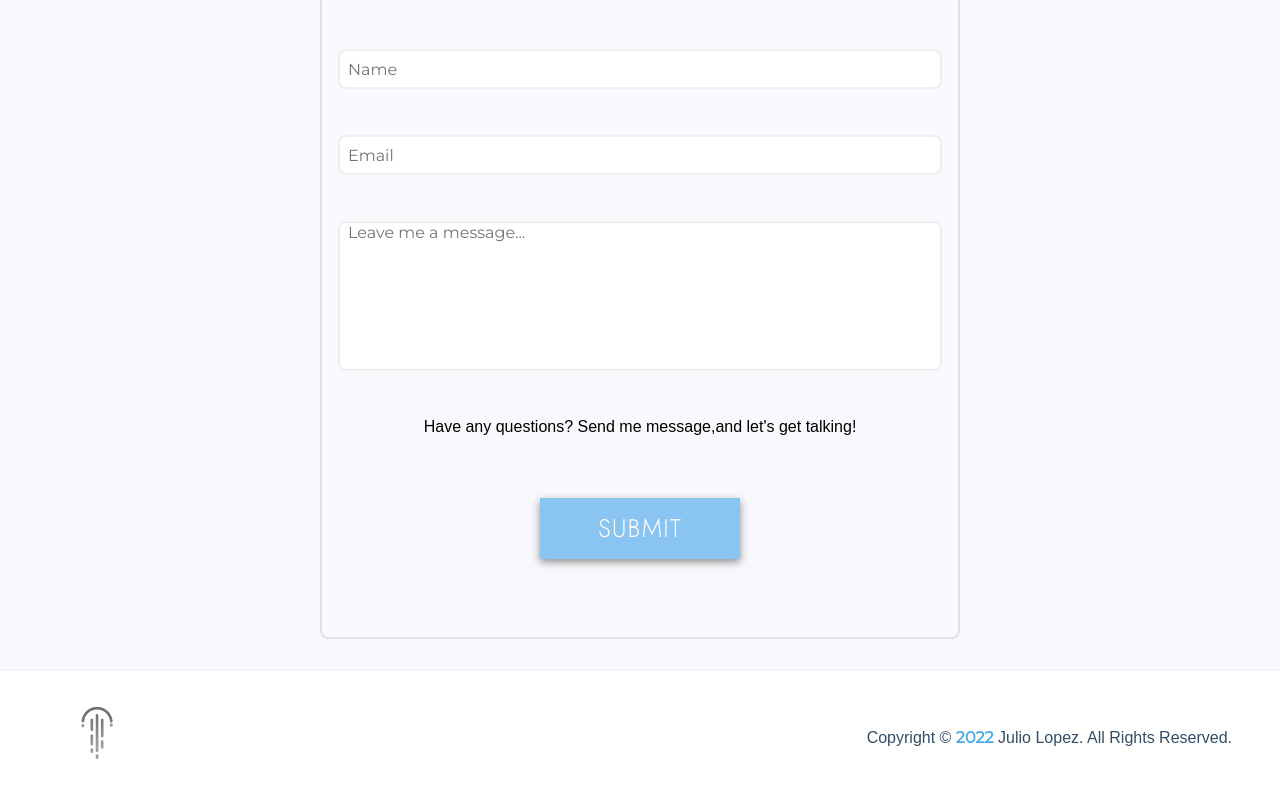
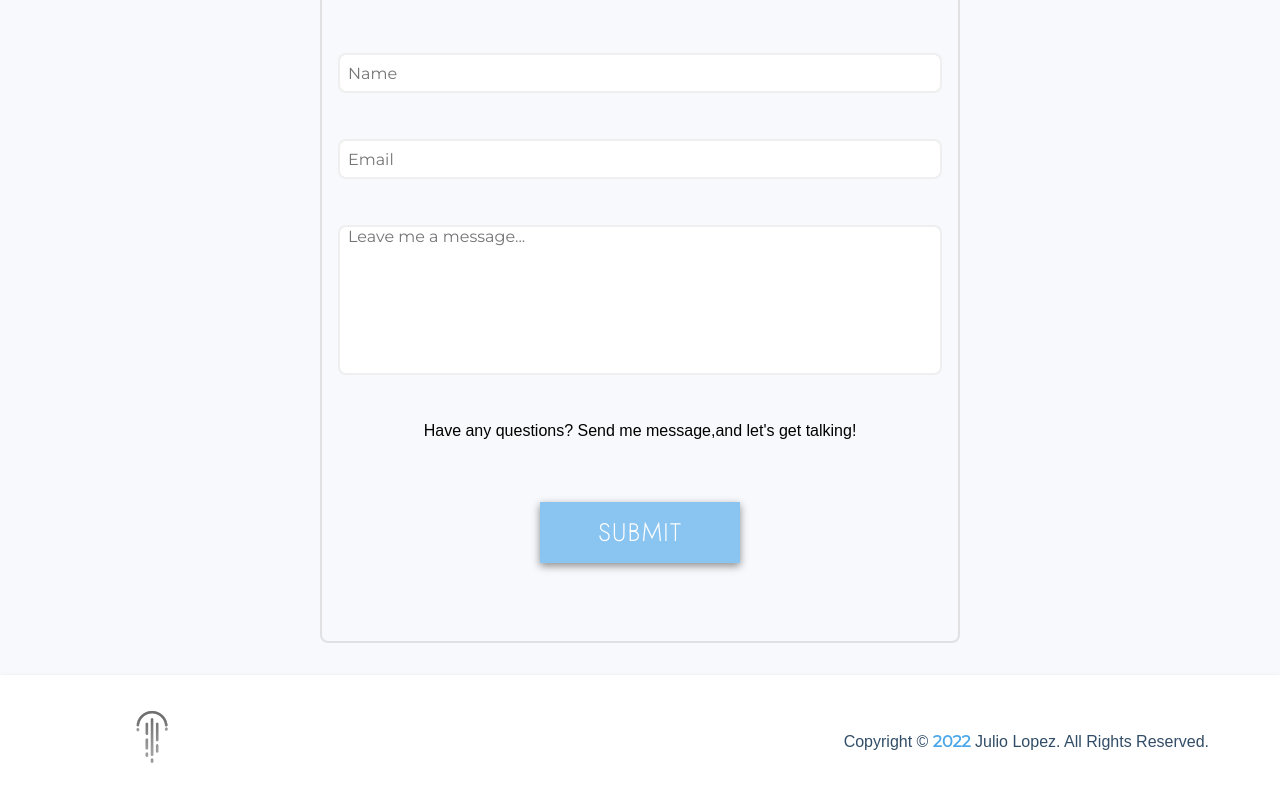
Before and after one commit to JulioCLop/my-website, a React (Create React App) app: page /contact in a window 1280 px wide. Shown: the part 826-1626 px from the top of the page. Built offline with nearby package versions, Linux system fonts and the light colour scheme.

Commit message:
made logo into link, and change footer responsiveness

```diff
--- a/src/components/Footer/FooterComponent.js
+++ b/src/components/Footer/FooterComponent.js
@@ -17,7 +17,6 @@ const FooterComponent = () => {
 
   return (
     <footer  className={`${classes.footer} ${darkMode && classes['darkMode-footer']}`}>
-
       <div className={classes.footContainer}>
         <div className={classes["footContainer-image"]}>
           <div className={classes["foot-image"]}>
--- a/src/components/Footer/FooterComponent.module.css
+++ b/src/components/Footer/FooterComponent.module.css
@@ -12,6 +12,8 @@
 }
 .footContainer{
   height: 100%;
+  max-width: 1170px;
+  margin: 0 auto;
   padding: 0rem 1rem;
   display: flex;
   justify-content: space-between;
@@ -21,7 +23,12 @@
    margin-left: 16px
 }
 .foot-content{
-   padding-right: 2rem;
+
+
+}
+.foot-content p{
+   text-align: end;
+
 }
 .foot-content p span{
 color: rgb(73, 166, 233);
--- a/src/components/Navigation/NavbarComponent.js
+++ b/src/components/Navigation/NavbarComponent.js
@@ -1,6 +1,6 @@
 import React, { useContext,useRef,useEffect, useState} from "react";
+import { NavLink, Link } from "react-router-dom";
 
-import { NavLink } from "react-router-dom";
 import NavbarLogo from "../../assets/LoadingPage/newLogoNoBackround copy.png";
 import { ThemeContext } from "../../context/Theme.Contexts";
 import DarkMode from "../Darkmode/DarkMode";
@@ -38,7 +38,9 @@ useEffect(() => {
    <nav  className={`${classes.nav} ${ darkMode && classes['nav-darkmode']}`}>
    <div  className={classes["nav-center"]}>
     <div className={classes["nav-header"]}>
+    <Link to="/" >
     <img src={NavbarLogo} alt='logo'/>
+    </Link>
     <button onClick={toggleHandler} className={classes["nav-toggle"]}>
     <FaBars/>
     </button>
--- a/src/pages/AboutPage/AboutPage.js
+++ b/src/pages/AboutPage/AboutPage.js
@@ -1,5 +1,4 @@
 import React, { useContext, useRef } from "react";
-
 import { ThemeContext } from "../../context/Theme.Contexts";
 
 
@@ -13,14 +12,14 @@ import CVSection from "../../components/AboutPage_Components/CVSection";
 import ScrollBtn from "../../components/UI/Button/ScrollBtn";
 
 const AboutPage = () => {
-  const { darkMode, darkModeStyles,handleTopClick } = useContext(ThemeContext);
+  const { darkMode, handleTopClick } = useContext(ThemeContext);
   const topElement = useRef();
 
   return (
     <React.Fragment>
     <span ref={topElement}/>
       <MainHomePage>
-        <div style={darkMode ? darkModeStyles : {}}  />
+        <div />
         <div className={classes["about-Page"]}>
           <ContainerIntro />
           <SmallDesc />
--- a/src/pages/ContactPage/ContactPage.js
+++ b/src/pages/ContactPage/ContactPage.js
@@ -13,7 +13,7 @@ import MainHomePage from "../HomePage/MainHomePage";
 import phoneImage from "../../assets/Contact/cellphone.png";
 
 const ContactPage = () => {
-  const { darkMode, darkModeStyles  } = useContext(ThemeContext);
+  const { darkMode } = useContext(ThemeContext);
   const [confirm, setConfirm] = useState(null);
   const [error, setError] = useState(false);
   const [modalAnimation, setModalAnimation] = useState(false);
@@ -115,7 +115,7 @@ const ContactPage = () => {
           btnTexts={confirm.btnContent}
         />
       )}
-      <div style={darkMode ? darkModeStyles : {}} className={classes["contact-page"]}>
+      <div className={classes["contact-page"]}>
         <section
           className={`${classes.hero} ${darkMode && classes["hero-darkMode"]}`}
         >
--- a/src/pages/ProjectPage/ProjectPage.js
+++ b/src/pages/ProjectPage/ProjectPage.js
@@ -1,23 +1,21 @@
 import React, { useContext, useState, useEffect, useRef } from "react";
-
 import { ThemeContext } from "../../context/Theme.Contexts";
 
 import projects from "../../module/project";
-
 import classes from "./ProjectPage.module.css";
 import MainHomePage from "../HomePage/MainHomePage";
 import SectionOne from "../../components/ProjectPage_Components/SectionOne";
 import SectionTwo from "../../components/ProjectPage_Components/SectionTwo";
 import SectionThree from "../../components/ProjectPage_Components/SectionThree";
 import ScrollBtn from "../../components/UI/Button/ScrollBtn";
-import {BiArrowToTop} from 'react-icons/bi';
+
 
 
 const allCategories =['all',...new Set(projects.map( item=> item.type)) ]
 
 
 const ProjectPage = () => {
-  const { darkMode, darkModeStyles } = useContext(ThemeContext);
+  const { darkMode } = useContext(ThemeContext);
   const [isProjects, setProjects] = useState([]);
   const [projectLength, setProjectLength] = useState(true);
   const [categories, setCategories] = useState(allCategories);
@@ -39,7 +37,7 @@ const ProjectPage = () => {
     <React.Fragment>
 <span ref={topElement}/>
     <MainHomePage>
-      <div style={darkMode ? darkModeStyles : {}}>
+      <div>
         <div className={classes["project-page"]}>
           <SectionOne />
           <SectionTwo />
```
